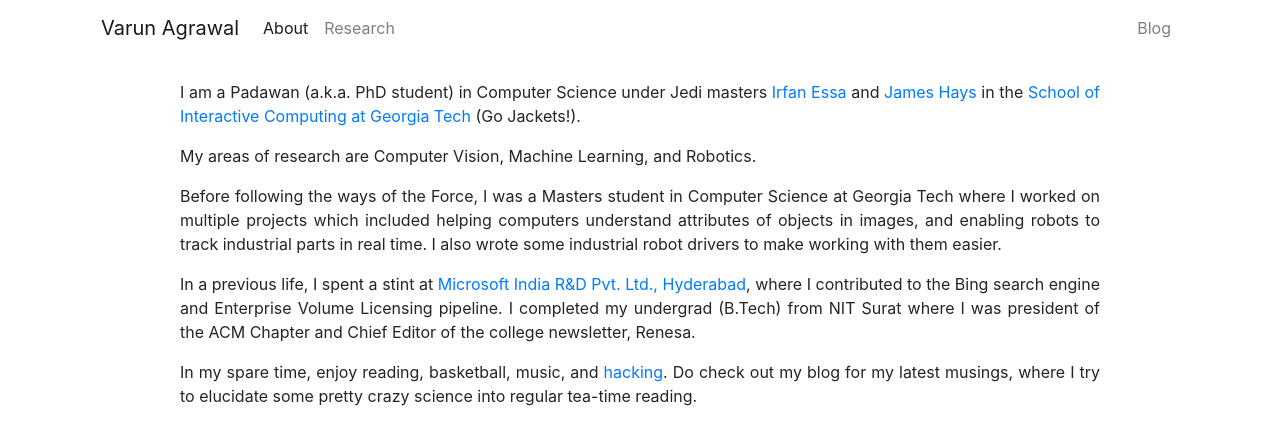
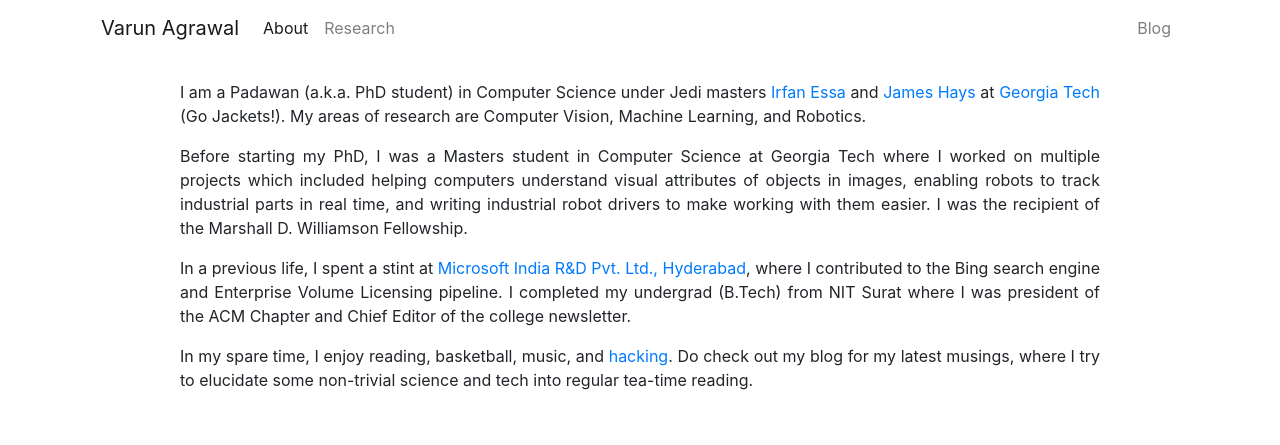
Before and after one commit to varunagrawal/varunagrawal.github.io, a Jekyll site: the page built from about.html, in a window 1280 px wide. Shown: the top 445 px of the page. Built offline with Jekyll 4.4.1, drawn with Linux system fonts in a browser that asks for light colours; nearby versions of some CDN libraries.

Commit message:
revised about me page

```diff
--- a/about.html
+++ b/about.html
@@ -10,22 +10,20 @@ permalink: /about/
 
         <div style="text-align:justify;">
             <p class="">
-                I am a Padawan (a.k.a. PhD student) in Computer Science under Jedi masters <a href="http://prof.irfanessa.com/" target="_blank">Irfan Essa</a> and <a href="http://www.cc.gatech.edu/~hays/" target="_blank">James Hays</a> in the <a href="http://www.ic.gatech.edu/">School of Interactive Computing at Georgia Tech</a> (Go Jackets!).
-            </p>
+                I am a Padawan (a.k.a. PhD student) in Computer Science under Jedi masters <a href="http://prof.irfanessa.com/" target="_blank">Irfan Essa</a> and <a href="http://www.cc.gatech.edu/~hays/" target="_blank">James Hays</a> at <a href="http://www.ic.gatech.edu/">Georgia Tech</a> (Go Jackets!).
 
-            <p class="">
                 My areas of research are Computer Vision, Machine Learning, and Robotics.
             </p>
 
             <p class="">
-                Before following the ways of the Force, I was a Masters student in Computer Science at Georgia Tech where I worked on multiple projects which included helping computers understand attributes of objects in images, and enabling robots to track industrial parts in real time. I also wrote some industrial robot drivers to make working with them easier.
+                Before starting my PhD, I was a Masters student in Computer Science at Georgia Tech where I worked on multiple projects which included helping computers understand visual attributes of objects in images, enabling robots to track industrial parts in real time, and writing industrial robot drivers to make working with them easier. I was the recipient of the Marshall D. Williamson Fellowship.
             </p>
             <p class="">
-                In a previous life, I spent a stint at <a href="https://www.microsoft.com/en-in/about/">Microsoft India R&D Pvt. Ltd., Hyderabad</a>, where I contributed to the Bing search engine and Enterprise Volume Licensing pipeline. I completed my undergrad (B.Tech) from NIT Surat where I was president of the ACM Chapter and Chief Editor of the college newsletter, Renesa.
+                In a previous life, I spent a stint at <a href="https://www.microsoft.com/en-in/about/">Microsoft India R&D Pvt. Ltd., Hyderabad</a>, where I contributed to the Bing search engine and Enterprise Volume Licensing pipeline. I completed my undergrad (B.Tech) from NIT Surat where I was president of the ACM Chapter and Chief Editor of the college newsletter.
             </p>
 
             <p class="">
-                In my spare time, enjoy reading, basketball, music, and <a href="http://www.catb.org/esr/faqs/hacker-howto.html" target="_blank" data-toggle="tooltip" data-placement="top" title="As defined by Eric S. Raymond">hacking</a>. Do check out my blog for my latest musings, where I try to elucidate some pretty crazy science into regular tea-time reading.
+                In my spare time, I enjoy reading, basketball, music, and <a href="http://www.catb.org/esr/faqs/hacker-howto.html" target="_blank" data-toggle="tooltip" data-placement="top" title="As defined by Eric S. Raymond">hacking</a>. Do check out my blog for my latest musings, where I try to elucidate some non-trivial science and tech into regular tea-time reading.
             </p>
 
         </div>
```
